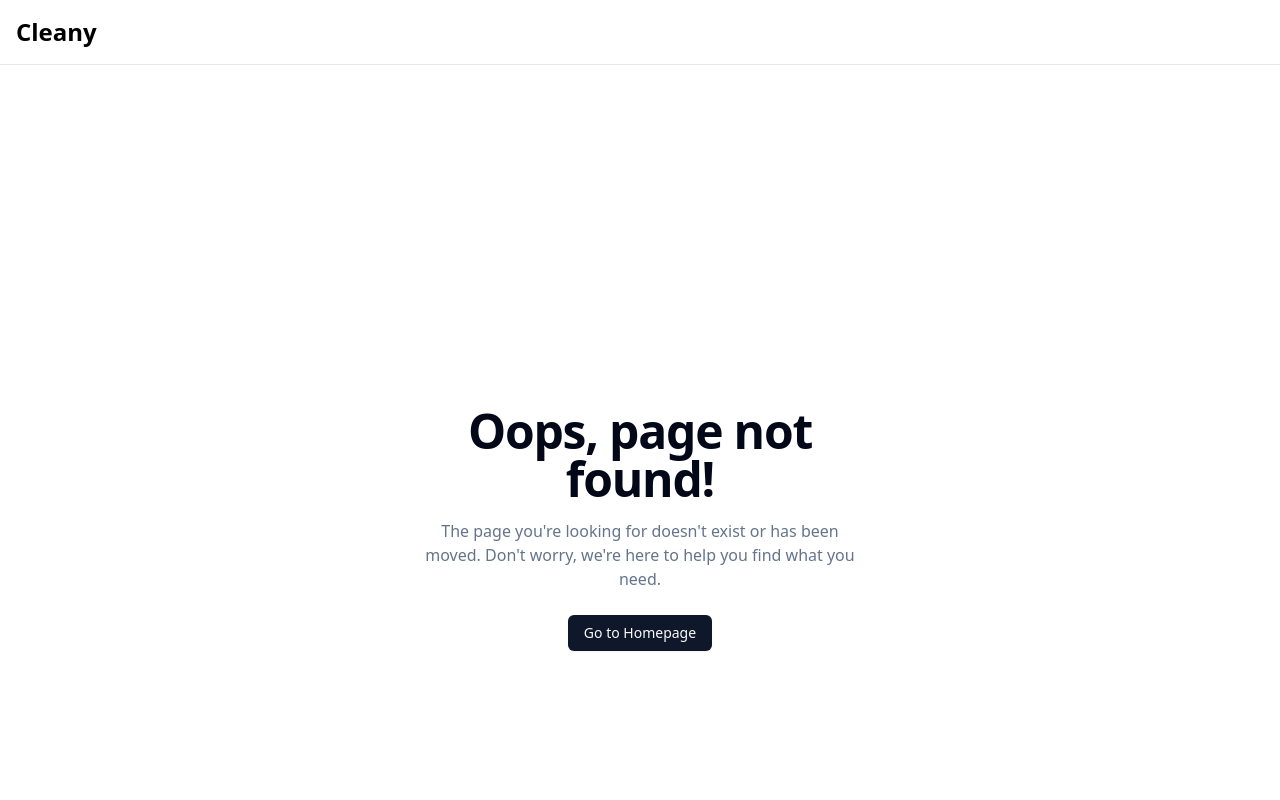
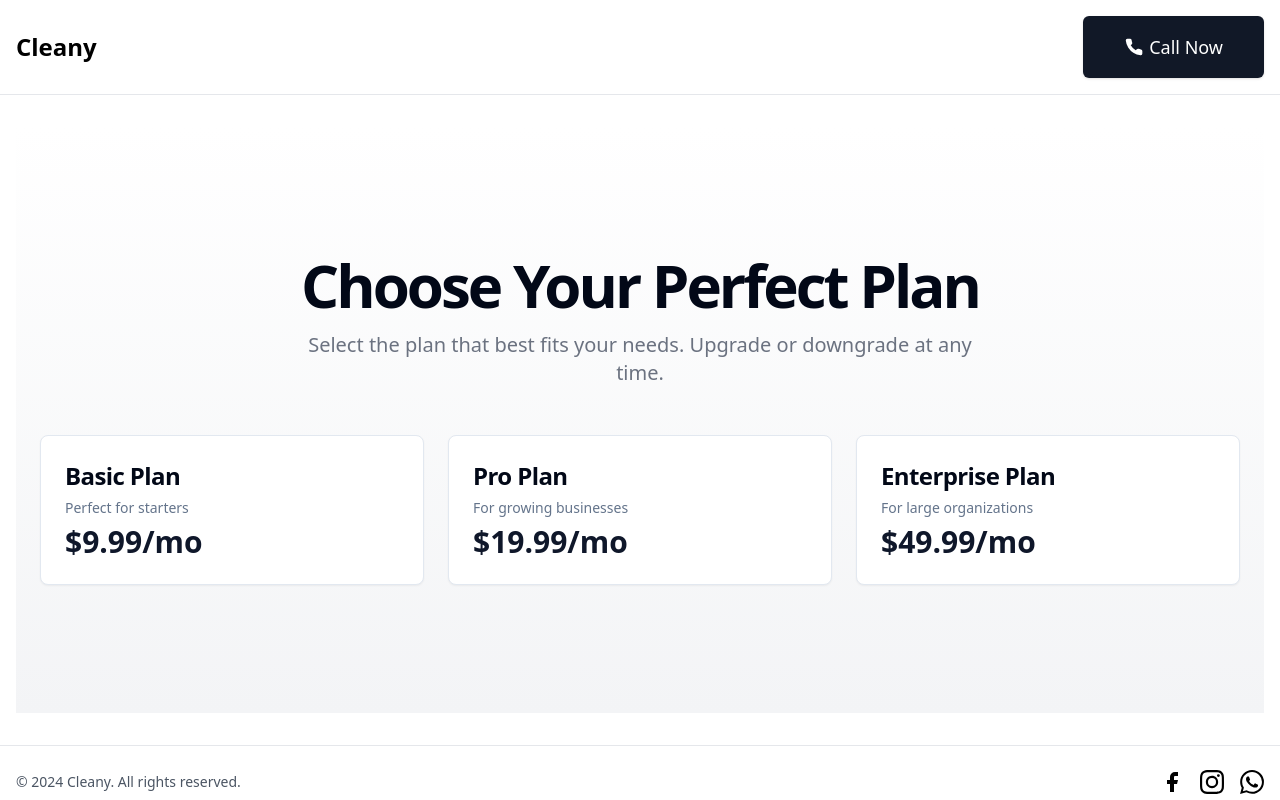
Before and after one commit to AmineAbisourour/cleany-ma, a React (Vite) app: page /hc in a window 1280 px wide. Before the commit this address had no page. Shown: the top 800 px of the page. Built offline with nearby package versions, Linux system fonts and the light colour scheme.

Commit message:
re with omar

```diff
--- a/src/App.jsx
+++ b/src/App.jsx
@@ -2,6 +2,7 @@ import { BrowserRouter as Router, Route, Routes } from "react-router-dom";
 import Layout from "./components/Layout";
 import LandingPage from "./components/LandingPage";
 import Cwb from "./components/Cwb";
+import HeroCards from "@/components/hero-cards";
 import PageNotFound from "./components/PageNotFound";
 
 function App() {
@@ -11,6 +12,7 @@ function App() {
         <Routes>
           <Route path="/" element={<LandingPage />} />
           <Route path="/cwb" element={<Cwb />} />
+          <Route path="/hc" element={<HeroCards />} />
           <Route path="*" element={<PageNotFound />} />
         </Routes>
       </Layout>
--- a/src/components/Header.jsx
+++ b/src/components/Header.jsx
@@ -1,4 +1,5 @@
 import { Link, NavLink } from "react-router-dom";
+import { Phone } from "lucide-react";
 
 // const navLinks = [
 //   { name: "Home", href: "/" },
@@ -16,17 +17,20 @@ function Header() {
         <div className="text-2xl font-bold text-black">
           <Link to="/">Cleany</Link>
         </div>
-        {/* <nav className="hidden md:flex space-x-4">
-          {navLinks.map((link) => (
-            <NavLink
-              key={link.name}
-              to={link.href}
-              className={({ isActive }) => (isActive ? " text-blue-500" : "")}
-            >
-              {link.name}
-            </NavLink>
-          ))}
-        </nav> */}
+        <div className="rounded-md shadow">
+          <Link
+            to="tel:+212634691864"
+            className="w-full flex items-center justify-center px-8 py-3 border border-transparent text-base font-medium rounded-md text-white bg-gray-900 hover:bg-gray-700 md:py-4 md:text-lg md:px-10"
+          >
+            <Phone
+              size={20}
+              fill="white"
+              strokeWidth={0}
+              style={{ marginRight: "5px" }}
+            />
+            Call Now
+          </Link>
+        </div>
       </div>
     </header>
   );
--- a/src/components/LandingPage.jsx
+++ b/src/components/LandingPage.jsx
@@ -1,11 +1,36 @@
-import { Phone } from "lucide-react";
 import { Link } from "react-router-dom";
-import HeroImg from "@/assets/Gemini_Generated_Image_r1hd4wr1hd4wr1hd.jpeg";
+import { useState } from "react";
+import { Check } from "lucide-react";
+import {
+  Card,
+  CardHeader,
+  CardTitle,
+  CardDescription,
+} from "@/components/ui/card";
 
 function LandingPage() {
+  const [selectedCard, setSelectedCard] = useState(null);
+
+  const cards = [
+    {
+      title: "Basic Plan",
+      description: "Perfect for starters",
+      price: "$9.99/mo",
+    },
+    {
+      title: "Pro Plan",
+      description: "For growing businesses",
+      price: "$19.99/mo",
+    },
+    {
+      title: "Enterprise Plan",
+      description: "For large organizations",
+      price: "$49.99/mo",
+    },
+  ];
   return (
     <>
-      <section className="w-full bg-gradient-to-r from-[#1abc9c] to-[#16a085] py-12 md:py-24 lg:py-32">
+      {/* <section className="w-full bg-gradient-to-r from-[#1abc9c] to-[#16a085] py-12 md:py-24 lg:py-32">
         <div className="container px-4 md:px-6 flex flex-col md:flex-row items-center justify-between gap-8">
           <div className="space-y-4 text-center md:text-left">
             <h1 className="text-4xl font-bold text-white sm:text-5xl lg:text-6xl">
@@ -34,7 +59,7 @@ function LandingPage() {
             />
           </div>
         </div>
-      </section>
+      </section> */}
       <div className="bg-white py-12 px-4 sm:px-6 lg:px-8">
         <div className="max-w-7xl mx-auto text-center">
           <h1 className="text-4xl font-extrabold text-gray-900 sm:text-5xl md:text-6xl">
@@ -44,6 +69,39 @@ function LandingPage() {
             We provide top-notch services to meet all your needs. Experience the
             difference with Cleany.
           </p>
+
+          <div className="grid grid-cols-1 md:grid-cols-3 gap-6 mt-12">
+            {cards.map((card, index) => (
+              <Card
+                key={index}
+                className={`relative overflow-hidden transition-all duration-300 ease-in-out ${
+                  selectedCard === index
+                    ? "border-primary shadow-lg"
+                    : "hover:shadow-md hover:-translate-y-1"
+                }`}
+                onClick={() => setSelectedCard(index)}
+              >
+                <CardHeader className="p-6">
+                  <CardTitle className="text-2xl font-bold">
+                    {card.title}
+                  </CardTitle>
+                  <CardDescription>{card.description}</CardDescription>
+                  <p className="mt-4 text-3xl font-bold text-primary">
+                    {card.price}
+                  </p>
+                  {selectedCard === index && (
+                    <div className="absolute top-4 right-4 bg-primary text-primary-foreground rounded-full p-1">
+                      <Check className="h-4 w-4" />
+                    </div>
+                  )}
+                </CardHeader>
+                <div
+                  className="absolute inset-0 bg-primary/5 opacity-0 transition-opacity duration-300 ease-in-out"
+                  style={{ opacity: selectedCard === index ? 1 : 0 }}
+                />
+              </Card>
+            ))}
+          </div>
           <div className="mt-5 max-w-md mx-auto sm:flex sm:justify-center md:mt-8">
             <div className="rounded-md shadow">
               <Link
@@ -54,25 +112,9 @@ function LandingPage() {
               </Link>
             </div>
           </div>
-          <div className="mt-5 max-w-md mx-auto sm:flex sm:justify-center md:mt-8">
-            <div className="rounded-md shadow">
-              <Link
-                to="tel:+212634691864"
-                className="w-full flex items-center justify-center px-8 py-3 border border-transparent text-base font-medium rounded-md text-white bg-gray-900 hover:bg-gray-700 md:py-4 md:text-lg md:px-10"
-              >
-                <Phone
-                  size={20}
-                  fill="white"
-                  strokeWidth={0}
-                  style={{ marginRight: "5px" }}
-                />
-                Call Now
-              </Link>
-            </div>
-          </div>
         </div>
       </div>
-      <div className="bg-white py-12 px-4 sm:px-6 lg:px-8">
+      {/* <div className="bg-white py-12 px-4 sm:px-6 lg:px-8">
         <div className="container px-4 md:px-6 overflow-hidden">
           <div className="grid grid-cols-1 md:grid-cols-2 gap-6 md:gap-12">
             <div className="bg-primary rounded-xl overflow-hidden relative hero-left-content">
@@ -113,7 +155,7 @@ function LandingPage() {
             </div>
           </div>
         </div>
-      </div>
+      </div> */}
     </>
   );
 }
--- /dev/null
+++ b/src/components/hero-cards.jsx
@@ -0,0 +1,80 @@
+import { useState } from "react";
+import { Check } from "lucide-react";
+import {
+  Card,
+  CardHeader,
+  CardTitle,
+  CardDescription,
+} from "@/components/ui/card";
+
+function HeroCards() {
+  const [selectedCard, setSelectedCard] = useState(null);
+
+  const cards = [
+    {
+      title: "Basic Plan",
+      description: "Perfect for starters",
+      price: "$9.99/mo",
+    },
+    {
+      title: "Pro Plan",
+      description: "For growing businesses",
+      price: "$19.99/mo",
+    },
+    {
+      title: "Enterprise Plan",
+      description: "For large organizations",
+      price: "$49.99/mo",
+    },
+  ];
+
+  return (
+    <section className="w-full py-12 md:py-24 lg:py-32 bg-gradient-to-b from-white to-gray-100">
+      <div className="container px-4 md:px-6">
+        <div className="flex flex-col items-center space-y-4 text-center">
+          <h1 className="text-3xl font-bold tracking-tighter sm:text-4xl md:text-5xl lg:text-6xl/none">
+            Choose Your Perfect Plan
+          </h1>
+          <p className="mx-auto max-w-[700px] text-gray-500 md:text-xl">
+            Select the plan that best fits your needs. Upgrade or downgrade at
+            any time.
+          </p>
+        </div>
+        <div className="grid grid-cols-1 md:grid-cols-3 gap-6 mt-12">
+          {cards.map((card, index) => (
+            <Card
+              key={index}
+              className={`relative overflow-hidden transition-all duration-300 ease-in-out ${
+                selectedCard === index
+                  ? "border-primary shadow-lg"
+                  : "hover:shadow-md hover:-translate-y-1"
+              }`}
+              onClick={() => setSelectedCard(index)}
+            >
+              <CardHeader className="p-6">
+                <CardTitle className="text-2xl font-bold">
+                  {card.title}
+                </CardTitle>
+                <CardDescription>{card.description}</CardDescription>
+                <p className="mt-4 text-3xl font-bold text-primary">
+                  {card.price}
+                </p>
+                {selectedCard === index && (
+                  <div className="absolute top-4 right-4 bg-primary text-primary-foreground rounded-full p-1">
+                    <Check className="h-4 w-4" />
+                  </div>
+                )}
+              </CardHeader>
+              <div
+                className="absolute inset-0 bg-primary/5 opacity-0 transition-opacity duration-300 ease-in-out"
+                style={{ opacity: selectedCard === index ? 1 : 0 }}
+              />
+            </Card>
+          ))}
+        </div>
+      </div>
+    </section>
+  );
+}
+
+export default HeroCards;
--- a/src/components/ui/card.jsx
+++ b/src/components/ui/card.jsx
@@ -1,69 +1,50 @@
-import * as React from "react";
+import * as React from "react"
 
-import { cn } from "@/lib/utils";
+import { cn } from "@/lib/utils"
 
 const Card = React.forwardRef(({ className, ...props }, ref) => (
   <div
     ref={ref}
-    className={cn(
-      "rounded-lg border bg-card text-card-foreground shadow-sm",
-      className
-    )}
-    {...props}
-  />
-));
-Card.displayName = "Card";
+    className={cn("rounded-lg border bg-card text-card-foreground shadow-sm", className)}
+    {...props} />
+))
+Card.displayName = "Card"
 
 const CardHeader = React.forwardRef(({ className, ...props }, ref) => (
   <div
     ref={ref}
     className={cn("flex flex-col space-y-1.5 p-6", className)}
-    {...props}
-  />
-));
-CardHeader.displayName = "CardHeader";
+    {...props} />
+))
+CardHeader.displayName = "CardHeader"
 
 const CardTitle = React.forwardRef(({ className, ...props }, ref) => (
-  <h3
+  <div
     ref={ref}
-    className={cn(
-      "text-2xl font-semibold leading-none tracking-tight",
-      className
-    )}
-    {...props}
-  />
-));
-CardTitle.displayName = "CardTitle";
+    className={cn("text-2xl font-semibold leading-none tracking-tight", className)}
+    {...props} />
+))
+CardTitle.displayName = "CardTitle"
 
 const CardDescription = React.forwardRef(({ className, ...props }, ref) => (
-  <p
+  <div
     ref={ref}
     className={cn("text-sm text-muted-foreground", className)}
-    {...props}
-  />
-));
-CardDescription.displayName = "CardDescription";
+    {...props} />
+))
+CardDescription.displayName = "CardDescription"
 
 const CardContent = React.forwardRef(({ className, ...props }, ref) => (
-  // <div ref={ref} className={cn("p-6 pt-0", className)} {...props} />
-  <div ref={ref} className={cn("p-6", className)} {...props} />
-));
-CardContent.displayName = "CardContent";
+  <div ref={ref} className={cn("p-6 pt-0", className)} {...props} />
+))
+CardContent.displayName = "CardContent"
 
 const CardFooter = React.forwardRef(({ className, ...props }, ref) => (
   <div
     ref={ref}
     className={cn("flex items-center p-6 pt-0", className)}
-    {...props}
-  />
-));
-CardFooter.displayName = "CardFooter";
+    {...props} />
+))
+CardFooter.displayName = "CardFooter"
 
-export {
-  Card,
-  CardHeader,
-  CardFooter,
-  CardTitle,
-  CardDescription,
-  CardContent,
-};
+export { Card, CardHeader, CardFooter, CardTitle, CardDescription, CardContent }
```
